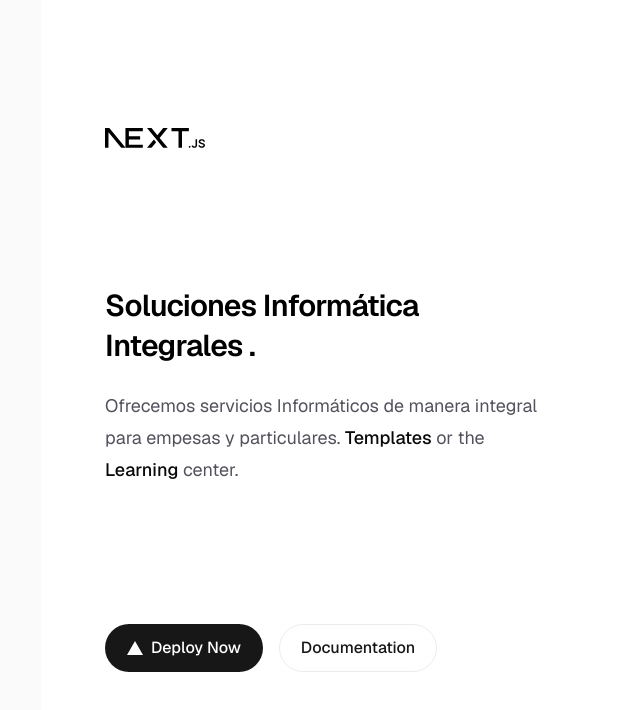
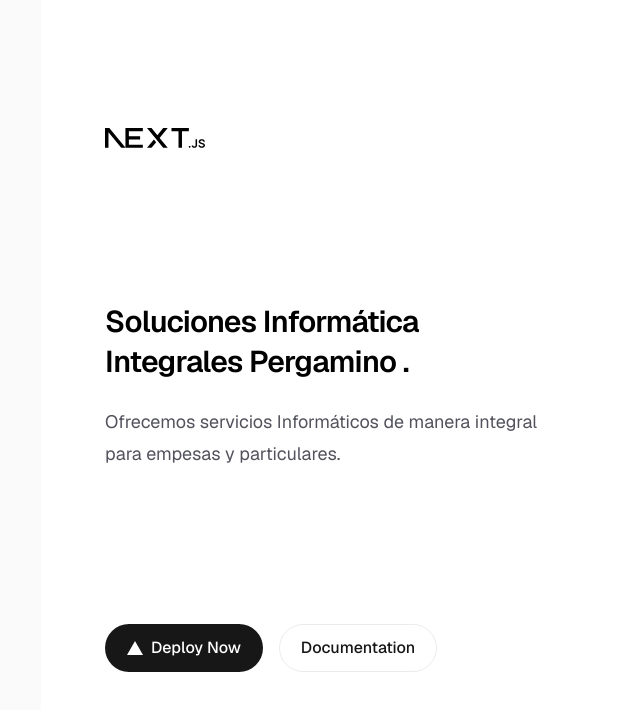
Before and after one commit to laureanoselmi400/SIIP, a Next.js app: page / in a window 1280 px wide. Shown: the top 710 px of the page, without its empty margins (215-855 px from the left). Built offline with nearby package versions, Linux system fonts and the light colour scheme.

Commit message:
Modifico cuerpo mensaje

```diff
--- a/app/page.tsx
+++ b/app/page.tsx
@@ -14,24 +14,10 @@
         />
         <div className="flex flex-col items-center gap-6 text-center sm:items-start sm:text-left">
           <h1 className="max-w-xs text-3xl font-semibold leading-10 tracking-tight text-black dark:text-zinc-50">
-            Soluciones Informática Integrales .
+            Soluciones Informática Integrales Pergamino .
           </h1>
           <p className="max-w-md text-lg leading-8 text-zinc-600 dark:text-zinc-400">
-            Ofrecemos servicios Informáticos de manera integral para empesas y particulares.{" "}
-            <a
-              href="https://vercel.com/templates?framework=next.js&utm_source=create-next-app&utm_medium=appdir-template-tw&utm_campaign=create-next-app"
-              className="font-medium text-zinc-950 dark:text-zinc-50"
-            >
-              Templates
-            </a>{" "}
-            or the{" "}
-            <a
-              href="https://nextjs.org/learn?utm_source=create-next-app&utm_medium=appdir-template-tw&utm_campaign=create-next-app"
-              className="font-medium text-zinc-950 dark:text-zinc-50"
-            >
-              Learning
-            </a>{" "}
-            center.
+            Ofrecemos servicios Informáticos de manera integral para empesas y particulares.
           </p>
         </div>
         <div className="flex flex-col gap-4 text-base font-medium sm:flex-row">
```
